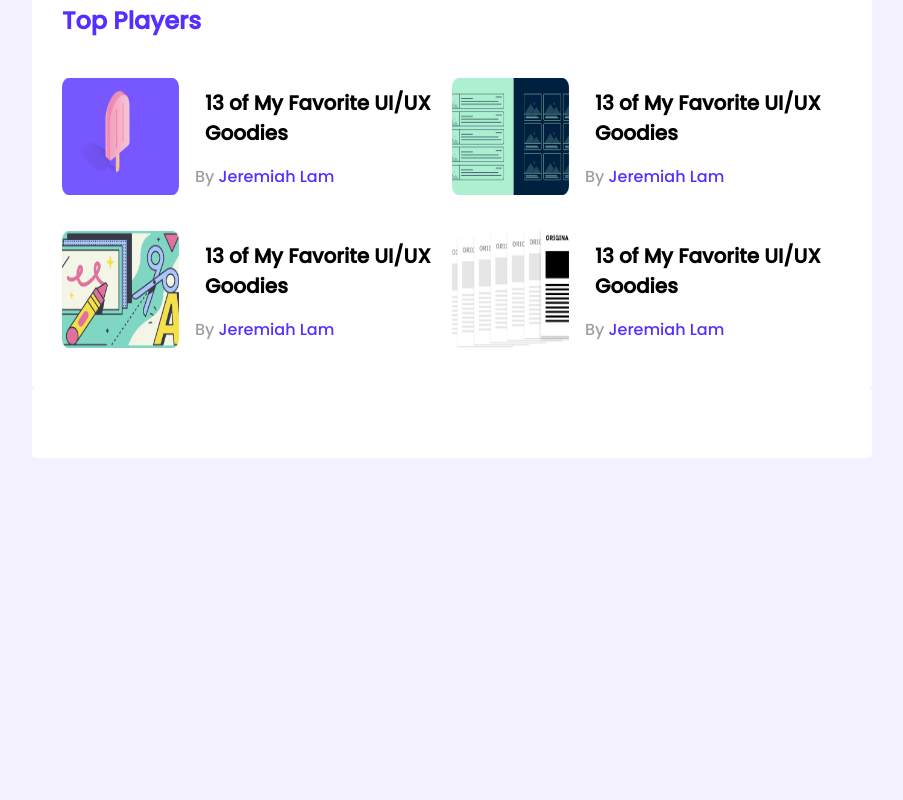
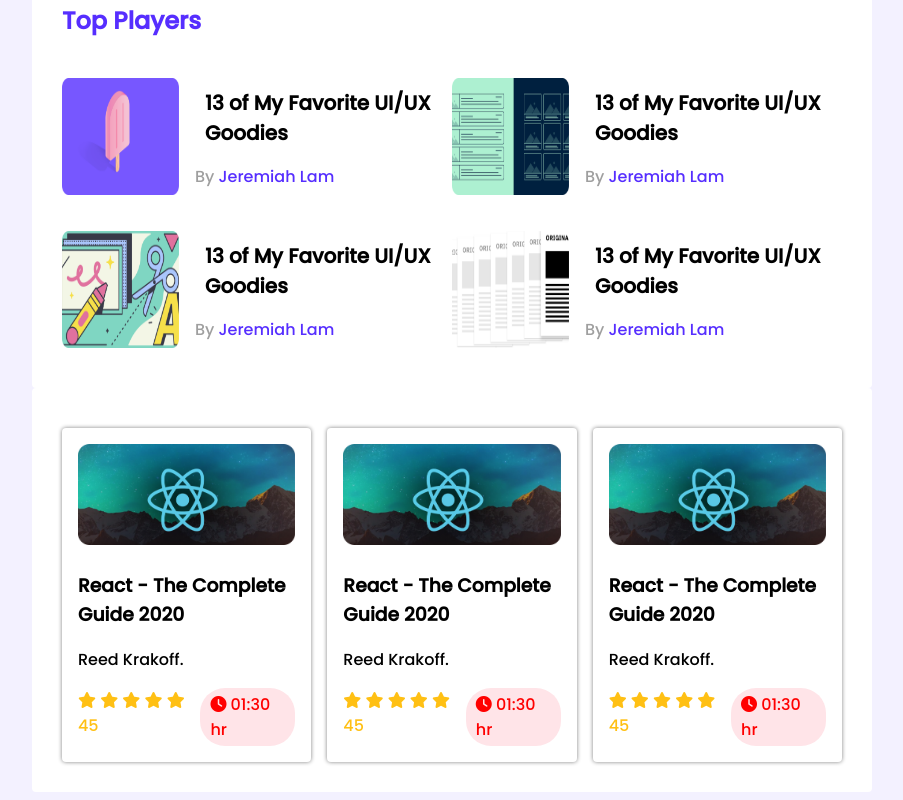
Before and after one commit to RMRana/Leader-board, a plain HTML site: page index.html in a window 1280 px wide. Shown: the part 335-1135 px from the top of the page, without its empty margins (188-1091 px from the left). Before the commit the page ends 801 px from the top, so only its background shows below. Drawn offline with Linux system fonts and the light colour scheme.

Commit message:
Latest courses

```diff
--- a/css/style.css
+++ b/css/style.css
@@ -81,8 +81,32 @@ main{
     color: #562EFF;
 }
 
+/* ----------- Top Blog CSS End --------------- */
+/* ----------- Latest Courses CSS Start --------------- */
+.latest-course{
+    display: grid;
+    grid-template-columns: repeat(3, 1fr);
+    grid-column-gap: 16px;
+}
 
-
-
-
-/* ----------- Top Blog CSS End --------------- */
+.courses{
+    box-shadow: 0px 0px 4px gray;
+    padding: 16px;
+    border-radius: 4px;
+}
+.course-bannar img{
+    width: 100%;
+}
+.rating-duration{
+    display: flex;
+    justify-content: space-between;
+}
+.rating-duration .rating{
+    color: #FFC014;
+}
+.rating-duration .duration{
+    background-color: #FFE4E8;
+    color: red;
+    border-radius: 25px;
+    padding: 4px 10px;
+}
--- a/index.html
+++ b/index.html
@@ -5,6 +5,8 @@
     <meta http-equiv="X-UA-Compatible" content="IE=edge">
     <meta name="viewport" content="width=device-width, initial-scale=1.0">
     <title>Responsive Project</title>
+    <!-- FontAwsom link -->
+    <link rel="stylesheet" href="https://cdnjs.cloudflare.com/ajax/libs/font-awesome/6.1.1/css/all.min.css" integrity="sha512-KfkfwYDsLkIlwQp6LFnl8zNdLGxu9YAA1QvwINks4PhcElQSvqcyVLLD9aMhXd13uQjoXtEKNosOWaZqXgel0g==" crossorigin="anonymous" referrerpolicy="no-referrer" />
     <!-- custom style -->
     <link rel="stylesheet" href="css/style.css">
 </head>
@@ -86,7 +88,75 @@
         <section>
             <div class="container">
                 <div class="latest-course">
-
+                    <div class="courses">
+                        <div class="course-bannar">
+                            <img src="images/courses/course-1.png" alt="bannar image">
+                        </div>
+                        <div class="course-info">
+                            <h3>React - The Complete Guide 2020</h3>
+                            <p class="author">Reed Krakoff.</p>
+                            <div class="rating-duration">
+                                <div class="rating">
+                                    <i class="fa-solid fa-star"></i>
+                                    <i class="fa-solid fa-star"></i>
+                                    <i class="fa-solid fa-star"></i>
+                                    <i class="fa-solid fa-star"></i>
+                                    <i class="fa-solid fa-star"></i>
+                                    <span>45</span>
+                                </div>
+                                <div class="duration">
+                                    <i class="fa-solid fa-clock"></i>
+                                    <span>01:30 hr</span>
+                                </div>
+                            </div>
+                        </div>
+                    </div>
+                    <div class="courses">
+                        <div class="course-bannar">
+                            <img src="images/courses/course-1.png" alt="bannar image">
+                        </div>
+                        <div class="course-info">
+                            <h3>React - The Complete Guide 2020</h3>
+                            <p class="author">Reed Krakoff.</p>
+                            <div class="rating-duration">
+                                <div class="rating">
+                                    <i class="fa-solid fa-star"></i>
+                                    <i class="fa-solid fa-star"></i>
+                                    <i class="fa-solid fa-star"></i>
+                                    <i class="fa-solid fa-star"></i>
+                                    <i class="fa-solid fa-star"></i>
+                                    <span>45</span>
+                                </div>
+                                <div class="duration">
+                                    <i class="fa-solid fa-clock"></i>
+                                    <span>01:30 hr</span>
+                                </div>
+                            </div>
+                        </div>
+                    </div>
+                    <div class="courses">
+                        <div class="course-bannar">
+                            <img src="images/courses/course-1.png" alt="bannar image">
+                        </div>
+                        <div class="course-info">
+                            <h3>React - The Complete Guide 2020</h3>
+                            <p class="author">Reed Krakoff.</p>
+                            <div class="rating-duration">
+                                <div class="rating">
+                                    <i class="fa-solid fa-star"></i>
+                                    <i class="fa-solid fa-star"></i>
+                                    <i class="fa-solid fa-star"></i>
+                                    <i class="fa-solid fa-star"></i>
+                                    <i class="fa-solid fa-star"></i>
+                                    <span>45</span>
+                                </div>
+                                <div class="duration">
+                                    <i class="fa-solid fa-clock"></i>
+                                    <span>01:30 hr</span>
+                                </div>
+                            </div>
+                        </div>
+                    </div>
                 </div>
             </div>
         </section>
```
